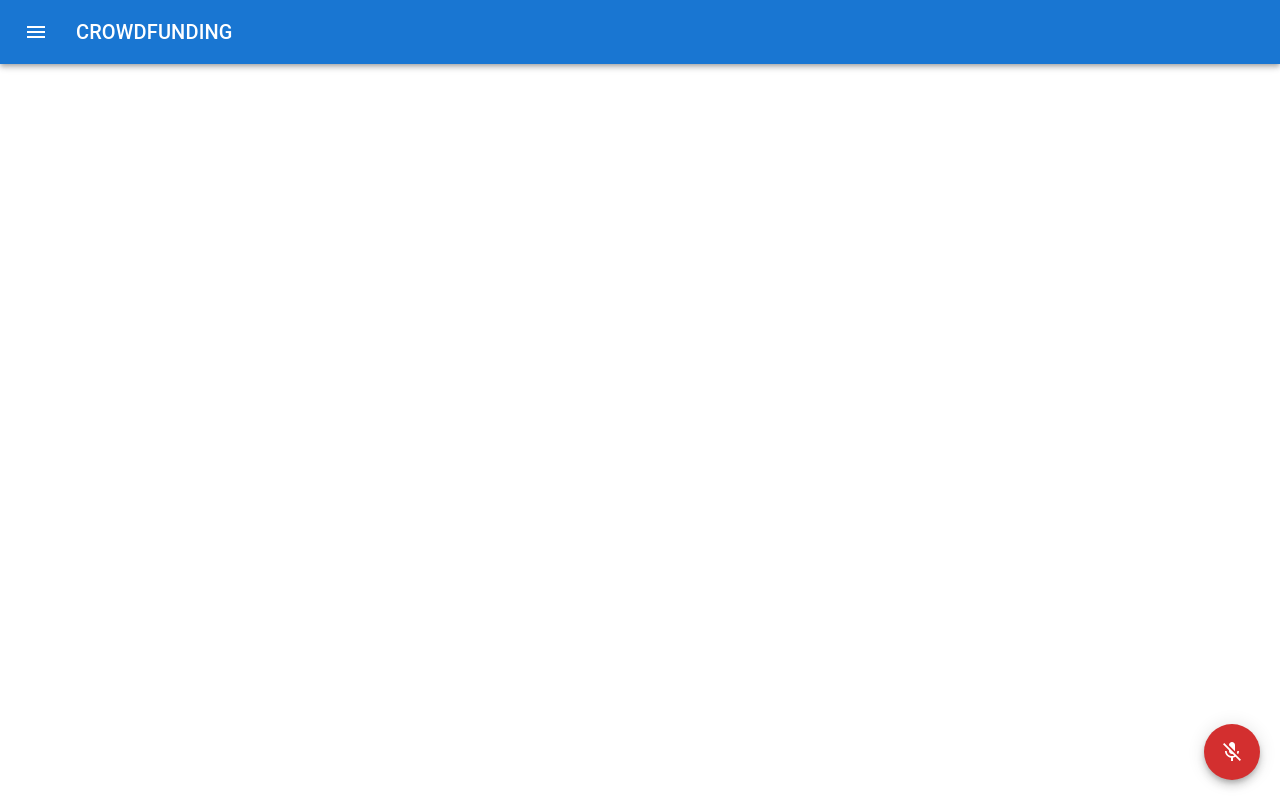
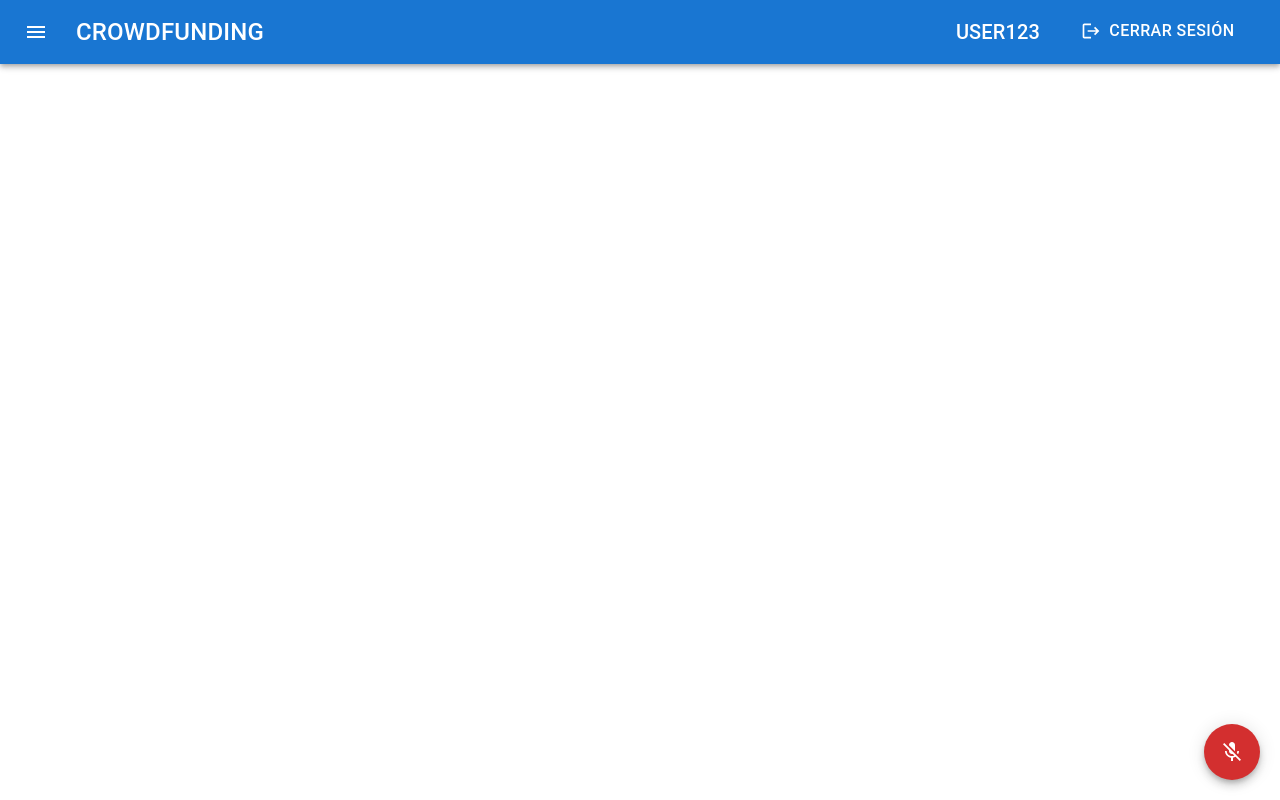
Before and after one commit to deyvigo/voice-test, a React (Vite) app: page /main in a window 1280 px wide. Built offline with nearby package versions, Linux system fonts and the light colour scheme.

Commit message:
adding username and logout

```diff
--- a/src/components/NavBar/NavBar.jsx
+++ b/src/components/NavBar/NavBar.jsx
@@ -1,16 +1,15 @@
-import { useState } from "react"
+import { useState } from "react";
 import AppBar from '@mui/material/AppBar';
 import Toolbar from '@mui/material/Toolbar';
 import IconButton from '@mui/material/IconButton';
 import MenuIcon from '@mui/icons-material/Menu';
-import { useLocation } from "react-router";
 import Typography from '@mui/material/Typography';
-import {DropMenu} from "./DropMenu";
+import Button from '@mui/material/Button';
+import Box from '@mui/material/Box';
+import { DropMenu } from "./DropMenu";
+import LogoutIcon from '@mui/icons-material/Logout';
 
 export const NavBar = () => {
-
-    const location = useLocation();
-    const actualLocation = location.pathname;
     const [anchorEl, setAnchorEl] = useState(null);
     const open = Boolean(anchorEl);
 
@@ -35,11 +34,41 @@ export const NavBar = () => {
                 >
                     <MenuIcon />
                 </IconButton>
-                <Typography variant="h6" component="span" sx={{ flexGrow: 1 }}>
+                <Typography
+                    variant="h6"
+                    component="span"
+                    sx={{
+                        flexGrow: 1,
+                        fontSize: { xs: '1rem', sm: '1.25rem', md: '1.5rem' }
+                    }}
+                >
                     CROWDFUNDING
                 </Typography>
-                <DropMenu anchorEl={anchorEl} open={open} handleMenuClose={handleMenuClose}/>
+                <Box sx={{ display: 'flex', alignItems: 'center', justifyContent: 'center' }}>
+                    <Typography
+                        variant="h6"
+                        component="span"
+                        sx={{
+                            mr: 3,
+                            fontSize: { xs: '0.875rem', sm: '1rem', md: '1.25rem' }
+                        }}
+                    >
+                        USER123
+                    </Typography>
+                    <Button
+                        color="inherit"
+                        startIcon={<LogoutIcon />}
+                        sx={{
+                            mb: 0.2,
+                            fontSize: { xs: '0.75rem', sm: '0.875rem', md: '1rem' },
+                            width: { xs: '5rem', sm: '12rem'}
+                        }}
+                    >
+                        Cerrar sesión
+                    </Button>
+                </Box>
+                <DropMenu anchorEl={anchorEl} open={open} handleMenuClose={handleMenuClose} />
             </Toolbar>
         </AppBar>
-    )
+    );
 }
```
